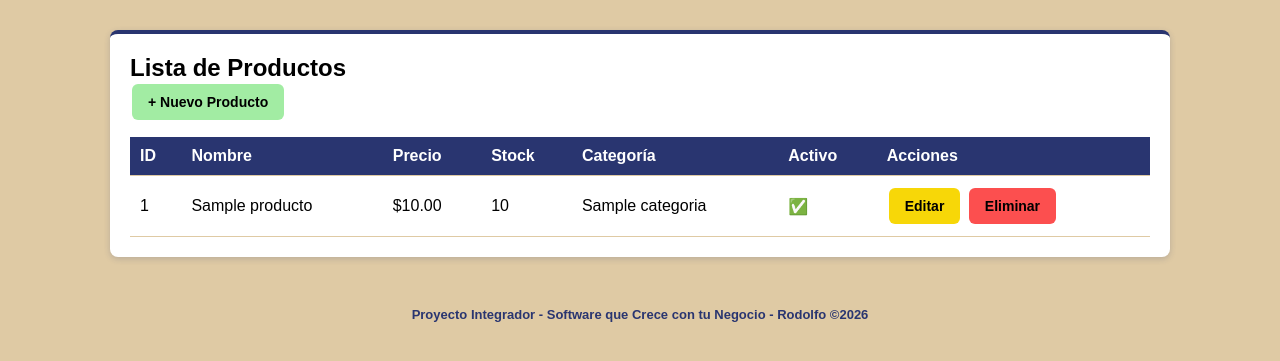
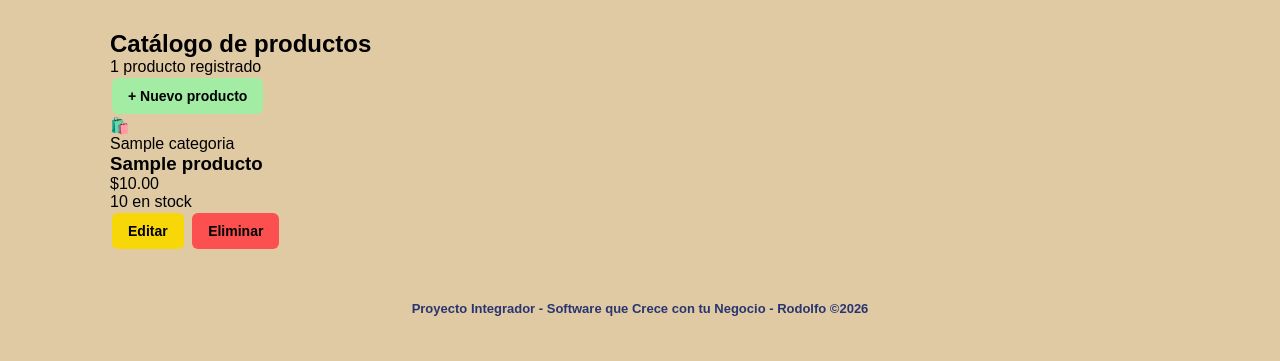
Before and after one commit to Rodolfo7-cpu/mi-negocio-django.77., a Django app: page /productos/ in a window 1280 px wide. Shown: the part 56-417 px from the top of the page. Run offline with Django 5.2, Linux system fonts and the light colour scheme; tables that the repository leaves empty hold one stand-in row (values such as "Sample post").

Commit message:
lista.html

```diff
--- a/tienda/templates/tienda/productos/lista.html
+++ b/tienda/templates/tienda/productos/lista.html
@@ -1,33 +1,60 @@
 {% extends 'tienda/base.html' %}
-{% block title %}Productos{% endblock %}
+{% block title %}Catálogo de productos{% endblock %}
 {% block content %}
-<div class="card">
-    <h2>Lista de Productos</h2>
-    <a href="{% url 'crear_producto' %}" class="btn btn-success">+ Nuevo Producto</a>
-    <table>
-        <thead>
 
-<tr><th>ID</th><th>Nombre</th><th>Precio</th><th>Stock</th><th>Categoría</th><th>Activo</th
-><th>Acciones</th></tr>
-        </thead>
-        <tbody>
-            {% for producto in productos %}
-            <tr>
-                <td>{{ producto.id }}</td>
-                <td>{{ producto.nombre }}</td>
-                <td>${{ producto.precio }}</td>
-                <td>{{ producto.stock }}</td>
-                <td>{{ producto.categoria.nombre }}</td>
-                <td>{% if producto.activo %}✅{% else %}❌{% endif %}</td>
-                <td>
-                    <a href="{% url 'editar_producto' producto.pk %}" class="btn btn-warning">Editar</a>
-                    <a href="{% url 'eliminar_producto' producto.pk %}" class="btn btn-danger">Eliminar</a>
-                </td>
-            </tr>
-            {% empty %}
-            <tr><td colspan="7">No hay productos registrados.</td></tr>
-            {% endfor %}
-        </tbody>
-    </table>
+<div class="page-header">
+    <div>
+        <h2>Catálogo de productos</h2>
+        <p class="muted">{{ productos|length }} producto{{ productos|length|pluralize }} registrado{{ productos|length|pluralize }}</p>
+    </div>
+    <a href="{% url 'crear_producto' %}" class="btn btn-success">+ Nuevo producto</a>
 </div>
+
+{% if productos %}
+<div class="product-grid">
+    {% for producto in productos %}
+    <article class="product-card {% if not producto.activo %}is-inactive{% endif %}">
+
+        <div class="product-image">
+            {% if producto.imagen %}
+                <img src="{{ producto.imagen.url }}" alt="{{ producto.nombre }}">
+            {% else %}
+                <span class="placeholder">🛍️</span>
+            {% endif %}
+            {% if not producto.activo %}
+                <span class="badge badge-gray">Inactivo</span>
+            {% endif %}
+        </div>
+
+        <div class="product-body">
+            <span class="product-category">{{ producto.categoria.nombre|default:"Sin categoría" }}</span>
+            <h3 class="product-name">{{ producto.nombre }}</h3>
+            <p class="product-price">${{ producto.precio|floatformat:2 }}</p>
+
+            {% if producto.stock == 0 %}
+                <span class="badge badge-red">Agotado</span>
+            {% elif producto.stock <= 5 %}
+                <span class="badge badge-yellow">Quedan {{ producto.stock }}</span>
+            {% else %}
+                <span class="badge badge-green">{{ producto.stock }} en stock</span>
+            {% endif %}
+        </div>
+
+        <div class="product-actions">
+            <a href="{% url 'editar_producto' producto.pk %}" class="btn btn-warning">Editar</a>
+            <a href="{% url 'eliminar_producto' producto.pk %}" class="btn btn-danger">Eliminar</a>
+        </div>
+    </article>
+    {% endfor %}
+</div>
+
+{% else %}
+<div class="empty-state">
+    <div class="empty-icon">📦</div>
+    <h3>No hay productos aún</h3>
+    <p>Empieza agregando el primer producto a tu catálogo.</p>
+    <a href="{% url 'crear_producto' %}" class="btn btn-success">+ Crear producto</a>
+</div>
+{% endif %}
+
 {% endblock %}
```
